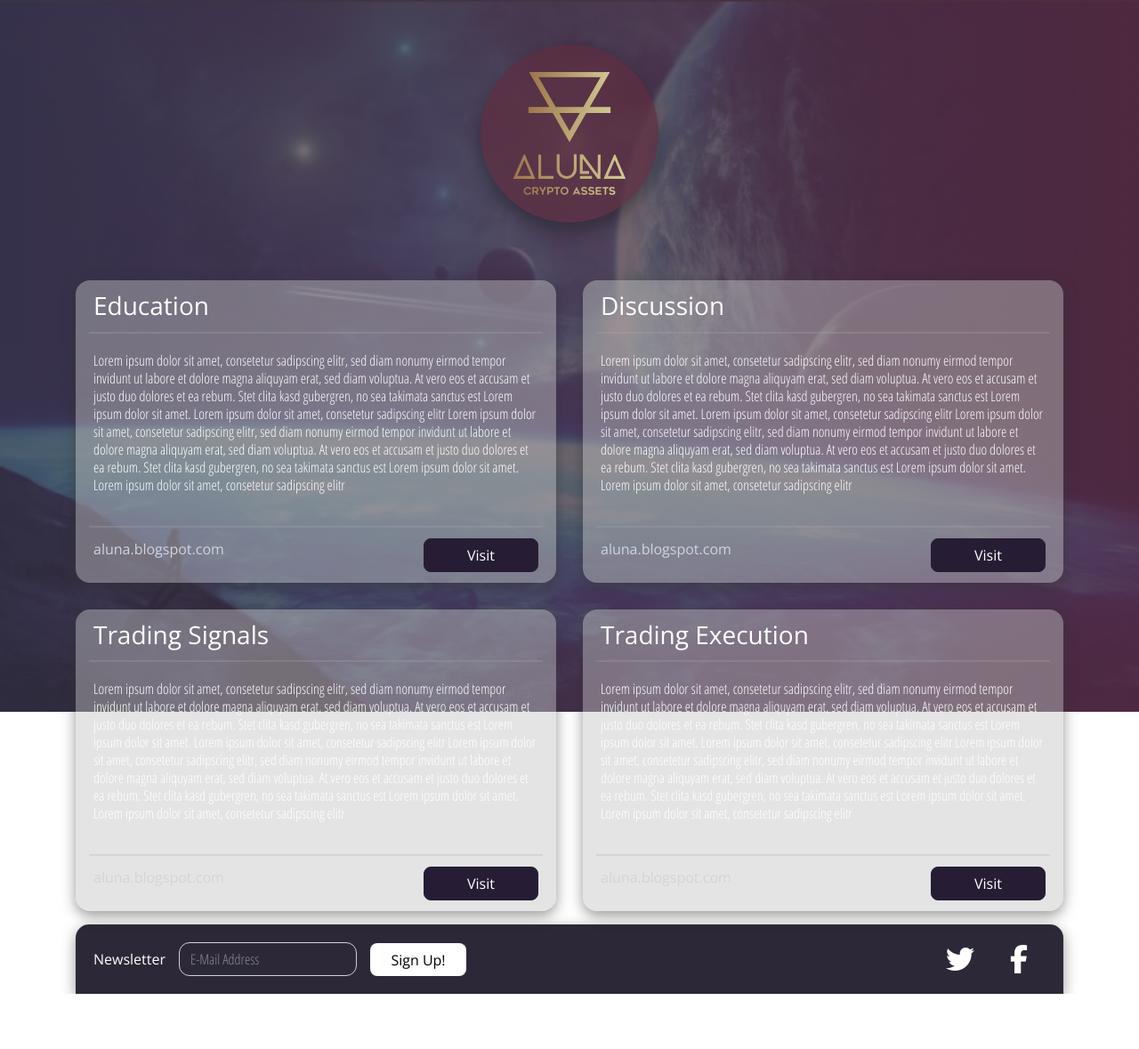
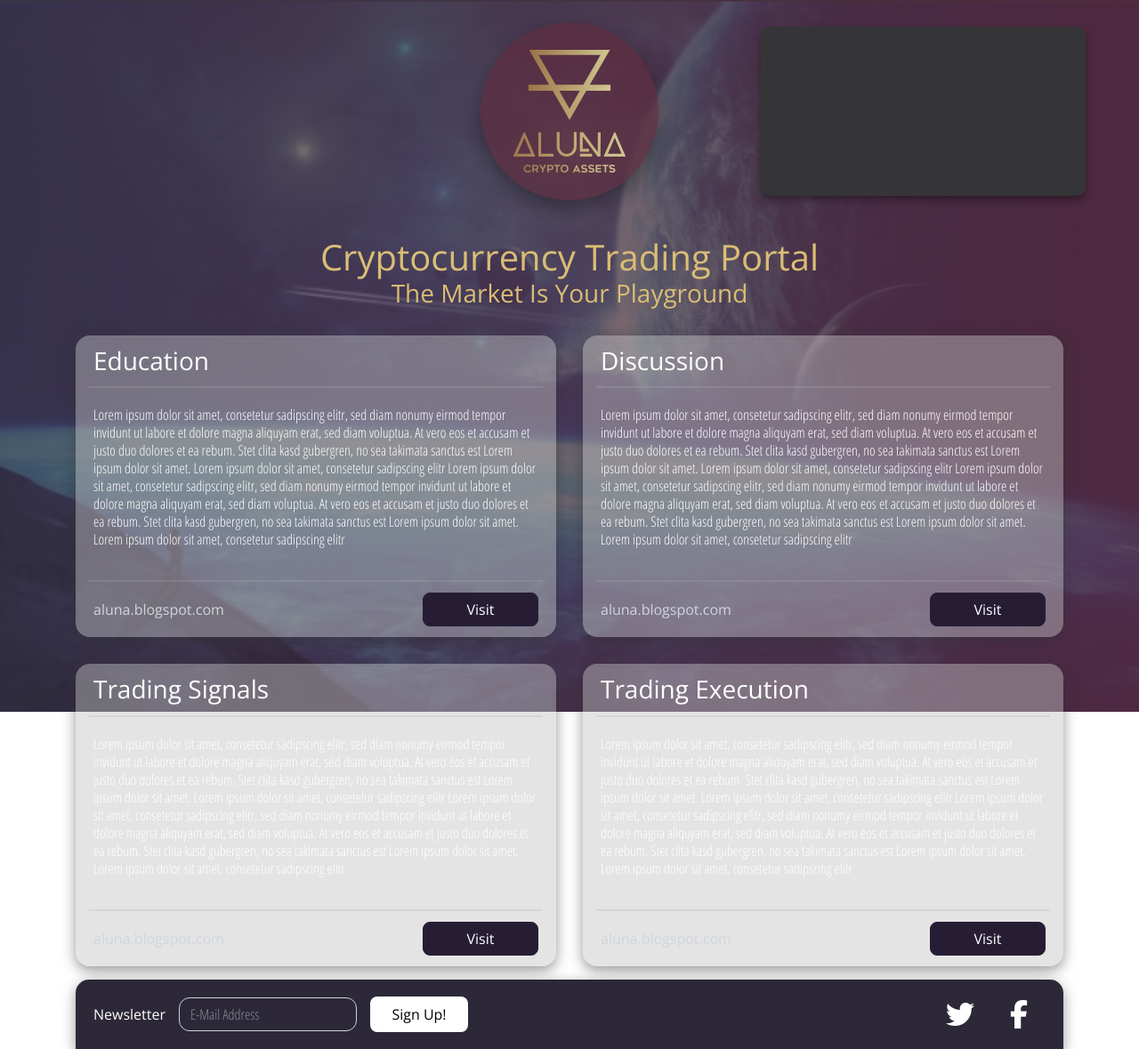
Before and after one commit to onemanatatime/aluna, an Angular app in the folder aluna-site/: page / in a window 1280 px wide. Shown: the whole page at 89% size. Before the commit the page ends 1117 px from the top, so only its background shows below. Built offline with nearby package versions, Linux system fonts and the light colour scheme.

Commit message:
updated design, added sentiment meter, added headings

```diff
--- a/aluna-site/src/app/app.component.css
+++ b/aluna-site/src/app/app.component.css
@@ -4,11 +4,15 @@ h1, h2, h3, h4, h5, h6, .btn, label, a {
   margin-bottom: 0;
 }
 
+h1, h2, h3, h4, h5, h6 {
+  display: inline-block;
+}
+
 div, span, p {
   font-family: 'Open Sans Condensed', sans-serif;
 }
 
-a{
+a {
   color: #d0d6dc;
 }
 
@@ -42,7 +46,7 @@ a{
   width: 100%;
   align-items: center;
   justify-content: center;
-  height: 300px;
+  height: 250px;
 }
 
 .logo-container {
@@ -56,7 +60,7 @@ a{
   z-index: 3;
 }
 
-.logo img{
+.logo img {
   width: 90%;
 }
 
@@ -155,8 +159,8 @@ a{
 .btn.signup {
   border-radius: 8px;
   background-color: rgb(255, 255, 255);
-  width: 108px;
-  height: 37px;
+  width: 110px;
+  height: 40px;
 }
 
 #newsletter {
@@ -170,7 +174,7 @@ a{
   border-right-color: rgb(38, 29, 53);
   border-bottom-color: rgb(38, 29, 53);
   border-left-color: rgb(38, 29, 53);
-  width: 129px;
+  width: 130px;
 }
 
 .btn-primary:not([disabled]):not(.disabled).active, .btn-primary:not([disabled]):not(.disabled):active, .show > .btn-primary.dropdown-toggle {
@@ -194,3 +198,19 @@ a{
 .btn, .social-icon {
   cursor: pointer;
 }
+
+.headline {
+  color: #dabd75;
+}
+
+.sentiment {
+  border-radius: 10px;
+  background-color: rgb(53, 53, 55);
+  box-shadow: 0px 5px 9px 0px rgba(0, 0, 0, 0.35);
+  position: absolute;
+  right: 60px;
+  top: 30px;
+  width: 365px;
+  height: 190px;
+  z-index: 35;
+}
--- a/aluna-site/src/app/app.component.html
+++ b/aluna-site/src/app/app.component.html
@@ -5,10 +5,27 @@
 </div>
 
 <div class="header">
+  <div class="container">
+
+  </div>
   <div class="logo-container">
     <div class="logo-bg">
       <div class="logo text-center">
         <img src="../assets/logo.svg" alt="">
+      </div>
+    </div>
+  </div>
+  <div class="sentiment">
+
+  </div>
+</div>
+
+<div class="container">
+  <div class="row headline">
+    <div class="col">
+      <div class="d-flex flex-column text-center">
+        <h1>Cryptocurrency Trading Portal</h1>
+        <h3 class="text-capitalize">The Market is your playground</h3>
       </div>
     </div>
   </div>
@@ -34,7 +51,7 @@
           </p>
         </div>
         <div class="divider"></div>
-        <div class="card-footer d-flex justify-content-between">
+        <div class="card-footer d-flex justify-content-between align-items-center">
           <div><a href="#">aluna.blogspot.com</a></div>
           <div class="btn btn-primary">Visit</div>
         </div>
@@ -58,7 +75,7 @@
           </p>
         </div>
         <div class="divider"></div>
-        <div class="card-footer d-flex justify-content-between">
+        <div class="card-footer d-flex justify-content-between align-items-center">
           <div><a href="#">aluna.blogspot.com</a></div>
           <div class="btn btn-primary">Visit</div>
         </div>
@@ -82,7 +99,7 @@
           </p>
         </div>
         <div class="divider"></div>
-        <div class="card-footer d-flex justify-content-between">
+        <div class="card-footer d-flex justify-content-between align-items-center">
           <div><a href="#">aluna.blogspot.com</a></div>
           <div class="btn btn-primary">Visit</div>
         </div>
@@ -106,7 +123,7 @@
           </p>
         </div>
         <div class="divider"></div>
-        <div class="card-footer d-flex justify-content-between">
+        <div class="card-footer d-flex justify-content-between align-items-center">
           <div><a href="#">aluna.blogspot.com</a></div>
           <div class="btn btn-primary">Visit</div>
         </div>
```
